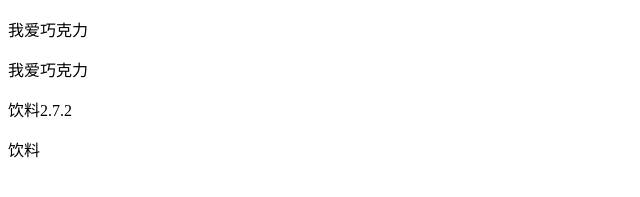
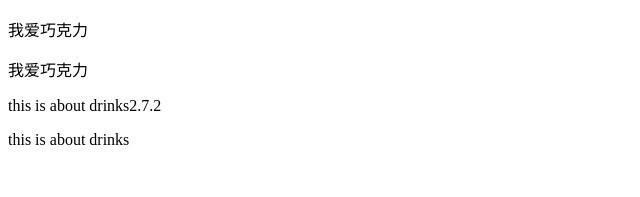
Before and after one commit to bargitta/angular-internationalization, a plain HTML site: page index.html in a window 1280 px wide. Shown: the part 153-350 px from the top of the page, without its empty margins (0-640 px from the left). Drawn offline with Linux system fonts and the light colour scheme.

Commit message:
add fallback language example

```diff
--- a/index.html
+++ b/index.html
@@ -47,9 +47,9 @@
 				Content:{
 					Name:'我爱巧克力'
 				},
-				Drink:'饮料'
 			});
 			$translateProvider.preferredLanguage('cn');
+			$translateProvider.fallbackLanguage('en');
 		});
 		app.controller('FoodCtrl',function($scope, $translate){
 			$scope.changeLanguage = function(key){
```
